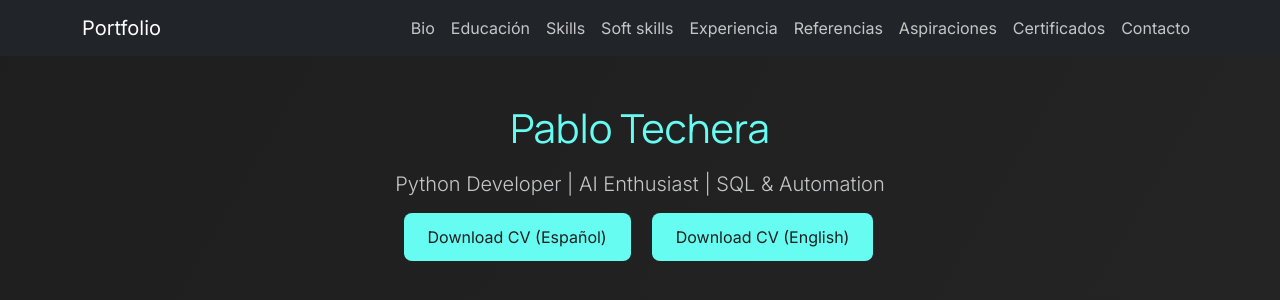
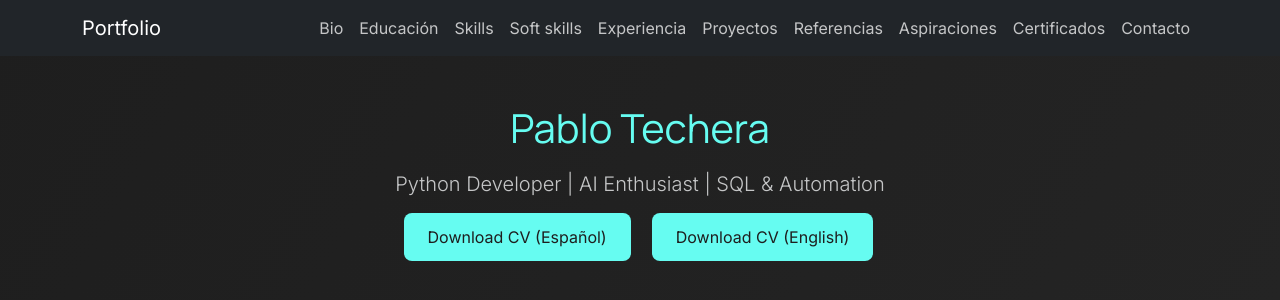
Before and after one commit to pablotech80/portfolio, a Django app: page / in a window 1280 px wide. Shown: the top 300 px of the page. Run offline with Django 5.2, Linux system fonts and the light colour scheme; parts of the project's set-up code (start-up, migrations or seed data) failed here and were passed over; some libraries are stand-ins or nearby versions.

Commit message:
add Proyectos al Head

```diff
--- a/portfolio/templates/index.html
+++ b/portfolio/templates/index.html
@@ -213,6 +213,7 @@
                 <li class="nav-item"><a class="nav-link" href="#skills">Skills</a></li>
                 <li class="nav-item"><a class="nav-link" href="#softSkills">Soft skills</a></li>
                 <li class="nav-item"><a class="nav-link" href="#experience">Experiencia</a></li>
+                <li class="nav-item"><a class="nav-link" href="#experience">Proyectos</a></li>
                 <li class="nav-item"><a class="nav-link" href="#referral">Referencias</a></li>
                 <li class="nav-item"><a class="nav-link" href="#aspirations">Aspiraciones</a></li>
                 <li class="nav-item"><a class="nav-link" href="#certifications">Certificados</a></li>
```
